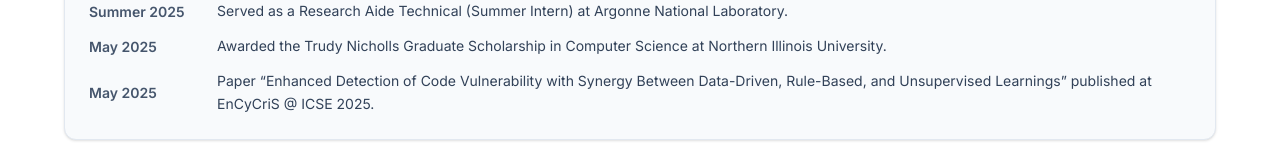
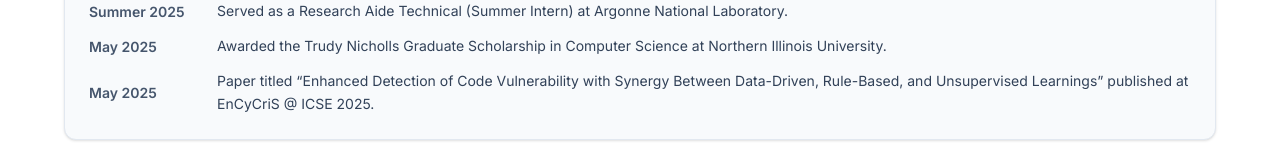
Before and after one commit to SamihaShimmi/shimmi-website, a Next.js app: page / in a window 1280 px wide. Shown: the part 809-952 px from the top of the page. Built offline with nearby package versions, Linux system fonts and the light colour scheme.

Commit message:
test update

```diff
--- a/app/page.tsx
+++ b/app/page.tsx
@@ -20,7 +20,7 @@ const newsHighlights = [
   {
     date: "May 2025",
     description:
-      "Paper “Enhanced Detection of Code Vulnerability with Synergy Between Data-Driven, Rule-Based, and Unsupervised Learnings” published at EnCyCriS @ ICSE 2025.",
+      "Paper titled “Enhanced Detection of Code Vulnerability with Synergy Between Data-Driven, Rule-Based, and Unsupervised Learnings” published at EnCyCriS @ ICSE 2025.",
   },
 ];
 
```
